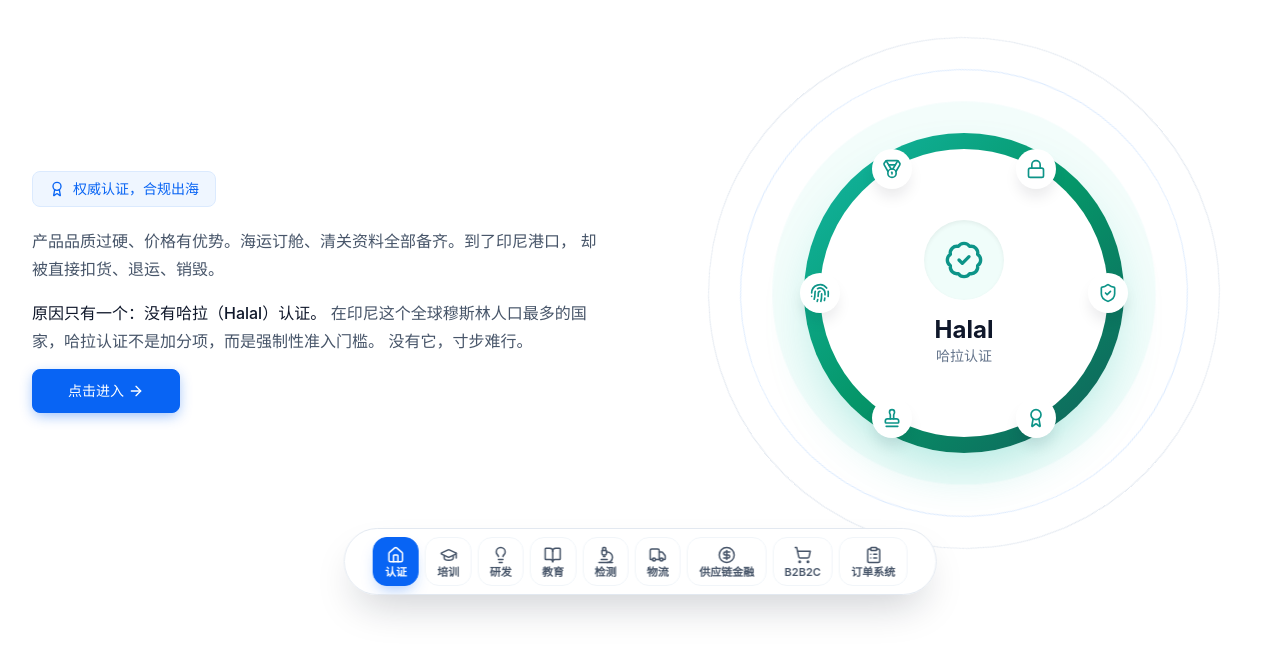
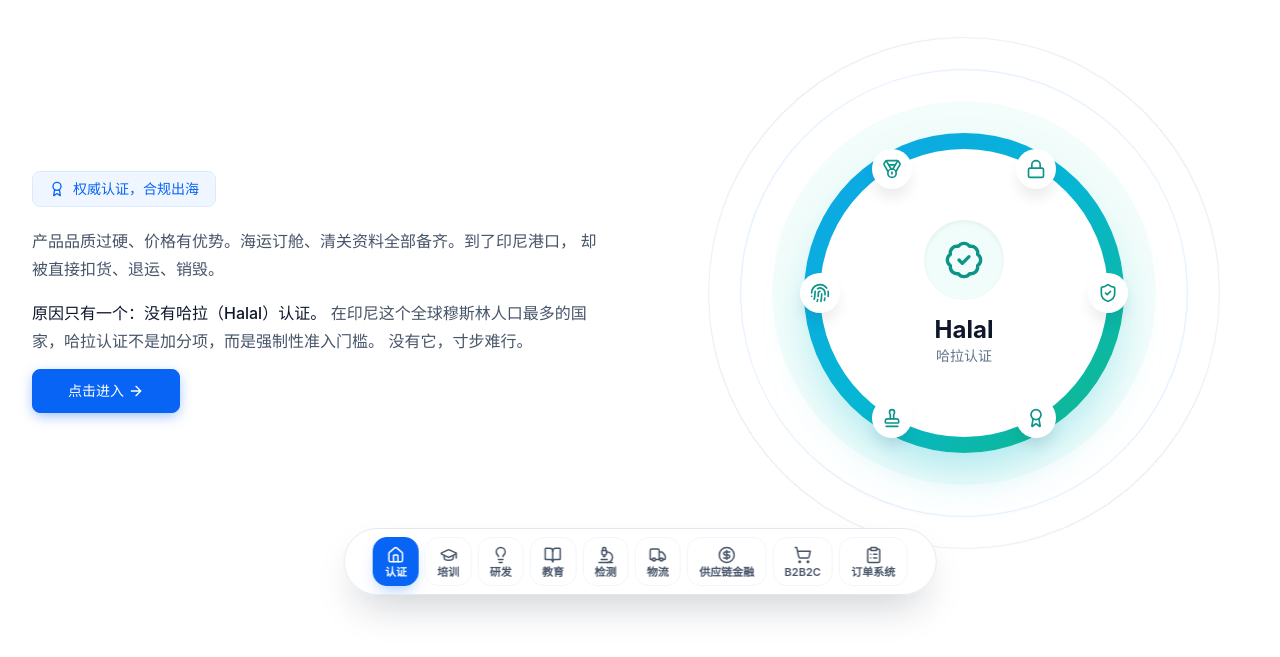
Before and after one commit to 07260418/company-website, a plain HTML site: page index.html in a window 1280 px wide. Shown: the part 185-842 px from the top of the page. Drawn offline with Linux system fonts and the light colour scheme.

Commit message:
首页: 认证主圆改为蓝绿渐变

```diff
--- a/css/style.css
+++ b/css/style.css
@@ -261,13 +261,13 @@ button {
   will-change: transform, opacity;
 }
 
-/* 绿色渐变主圆：极轻微呼吸 */
+/* 蓝-青-绿渐变主圆：极轻微呼吸 */
 .cert-circle {
   position: absolute;
   inset: 0;
   border-radius: 50%;
-  background: linear-gradient(135deg, #14b8a6, #059669, #115e59);
-  box-shadow: 0 25px 50px -12px rgba(20, 184, 166, 0.3);
+  background: linear-gradient(135deg, #0ea5e9, #06b6d4, #10b981);
+  box-shadow: 0 25px 50px -12px rgba(6, 182, 212, 0.35);
   animation: breath 5s ease-in-out infinite;
 }
 
--- a/index.html
+++ b/index.html
@@ -5,7 +5,7 @@
   <meta name="viewport" content="width=device-width, initial-scale=1.0" />
   <title>EDI 供应链协同平台</title>
   <meta name="description" content="哈拉（Halal）认证：印尼强制准入门槛，权威认证，合规出海" />
-  <link rel="stylesheet" href="css/style.css?v=20260826a" />
+  <link rel="stylesheet" href="css/style.css?v=20260827c" />
 </head>
 <body>
 
```
